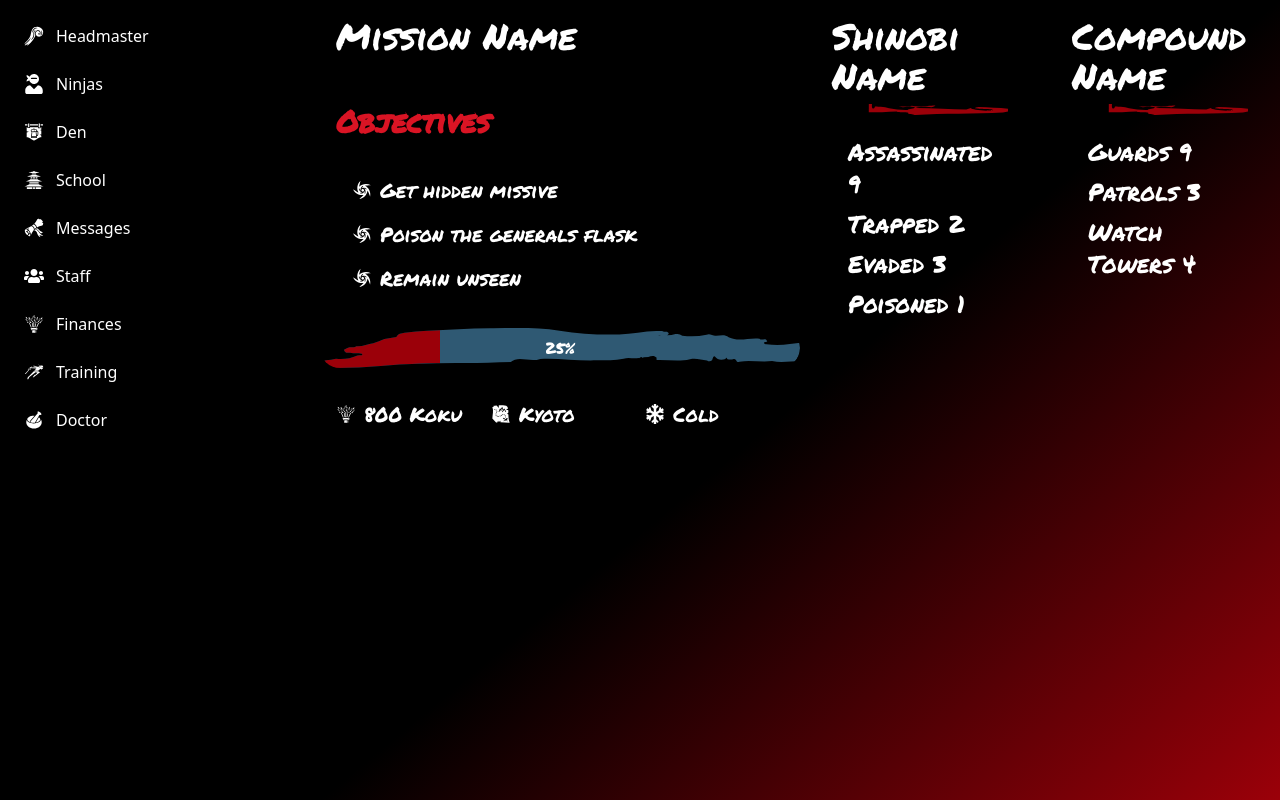
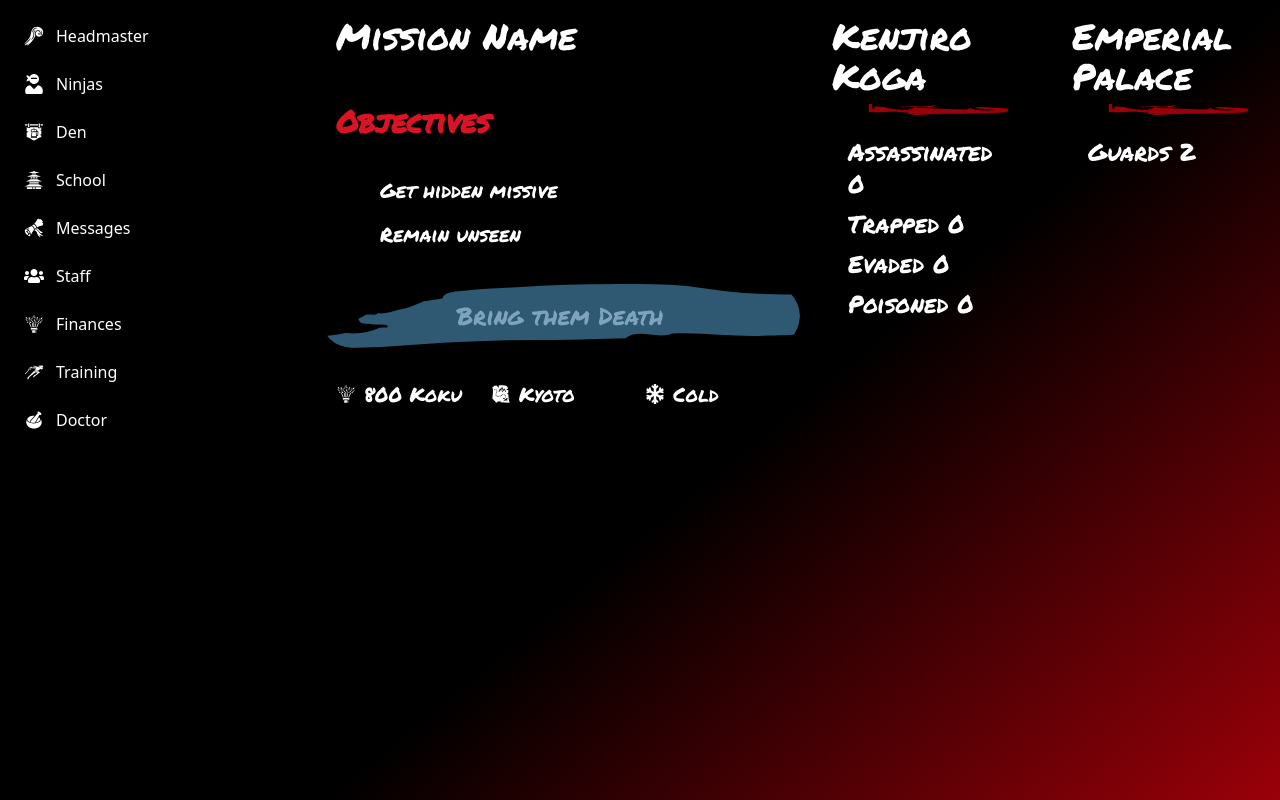
Before and after one commit to davidanitoiu/ninja-clan-manager, a Next.js app: page /mission in a window 1280 px wide. Built offline with nearby package versions, Linux system fonts and the light colour scheme.

Commit message:
Connected mission page to mission engine

```diff
--- a/pages/mission.tsx
+++ b/pages/mission.tsx
@@ -1,10 +1,10 @@
-import Compound from 'components/Compound';
-import { capitalize, forEach, map } from 'lodash';
+import { filter, forEach, reduce, round } from 'lodash';
 import type { NextPage } from 'next';
 import Head from 'next/head';
 import React, { useState } from 'react';
-import { GiShurikenAperture, GiTreasureMap, GiGrainBundle } from 'react-icons/gi';
 import { FaSnowflake } from 'react-icons/fa';
+import { IoSkull } from 'react-icons/io5';
+import { GiGrainBundle, GiShurikenAperture, GiTreasureMap } from 'react-icons/gi';
 import { calculateMissionOutcome, generateGuard, generateNinja } from 'utils/engine';
 import type { Guard, Ninja } from 'utils/types/character';
 import { MissionOutcome, MissionResult } from 'utils/types/events';
@@ -12,13 +12,16 @@ import { MissionOutcome, MissionResult } from 'utils/types/events';
 
 const MissionPage: NextPage = () => {
     const [ninja, setNinja] = useState<Ninja>(generateNinja(100));
-    const [compound, setCompound] = useState<Guard[]>([]);
+    const [compound, setCompound] = useState<Guard[]>([generateGuard(30), generateGuard(30)]);
     const [outcome, setOutcome] = useState<MissionOutcome>({
         missionResult: MissionResult.UNRESOLVED,
         spotted: false,
-        fled: false
+        fled: false,
+        assassinated: 0,
+        trapped: 0,
+        evaded: 0,
+        poisoned: 0
     })
-    const [power, setPower] = useState(100);
     const [progress, updateProgress] = useState('');
 
     const [messageQueue, setMessageQueue] = React.useState<string[]>([]);
@@ -40,49 +43,51 @@ const MissionPage: NextPage = () => {
         }
     }, [outcome, messageQueue])
 
-    const updateNinja = ((event: React.ChangeEvent<HTMLInputElement>) => {
-        event.preventDefault();
-        const attributeInput = event.currentTarget;
+    // const updateNinja = ((event: React.ChangeEvent<HTMLInputElement>) => {
+    //     event.preventDefault();
+    //     const attributeInput = event.currentTarget;
 
-        setNinja(currentValue => ({
-            ...currentValue,
-            [attributeInput.name]: attributeInput.value
-        }))
-    })
+    //     setNinja(currentValue => ({
+    //         ...currentValue,
+    //         [attributeInput.name]: attributeInput.value
+    //     }))
+    // })
 
-    const updateCompound = ((event: React.ChangeEvent<HTMLInputElement>) => {
-        event.preventDefault();
-        const attributeInput = event.currentTarget;
-        const guardNumber = Number(attributeInput.getAttribute('data-guard-number'));
+    // const updateCompound = ((event: React.ChangeEvent<HTMLInputElement>) => {
+    //     event.preventDefault();
+    //     const attributeInput = event.currentTarget;
+    //     const guardNumber = Number(attributeInput.getAttribute('data-guard-number'));
 
-        setCompound(currentValue => {
-            currentValue[guardNumber] = {
-                ...currentValue[guardNumber],
-                [attributeInput.name]: attributeInput.value
-            }
-            return [...currentValue]
-        })
-    })
+    //     setCompound(currentValue => {
+    //         currentValue[guardNumber] = {
+    //             ...currentValue[guardNumber],
+    //             [attributeInput.name]: attributeInput.value
+    //         }
+    //         return [...currentValue]
+    //     })
+    // })
 
-    const addGuard = ((event: React.MouseEvent<HTMLButtonElement>) => {
-        event.preventDefault();
+    // const addGuard = ((event: React.MouseEvent<HTMLButtonElement>) => {
+    //     event.preventDefault();
 
-        setCompound((currentValue: Guard[]) => {
-            const newGuard = generateGuard(power);
+    //     setCompound((currentValue: Guard[]) => {
+    //         const newGuard = generateGuard(power);
 
-            return [...currentValue, newGuard];
-        })
-    })
+    //         return [...currentValue, newGuard];
+    //     })
+    // })
 
-    const removeGuard = ((event: React.MouseEvent<HTMLButtonElement>) => {
-        event.preventDefault();
+    // const removeGuard = ((event: React.MouseEvent<HTMLButtonElement>) => {
+    //     event.preventDefault();
 
-        setCompound((currentValue: Guard[]) => currentValue.slice(0, currentValue.length - 1))
-    })
+    //     setCompound((currentValue: Guard[]) => currentValue.slice(0, currentValue.length - 1))
+    // })
 
     const startMission = () => {
         setOutcome(calculateMissionOutcome(ninja, compound, setMessageQueue))
     }
+
+    const guardsPassed = React.useMemo(() => outcome.assassinated + outcome.evaded + outcome.poisoned + outcome.trapped, [outcome]);
 
     return (
         <>
@@ -98,18 +103,23 @@ const MissionPage: NextPage = () => {
                     </div>
                     <div className='col-span-2 gap-2 px-4 rounded'>
                         <h2 className='text-primary font-display text-3xl pb-8 font-bold'>Objectives</h2>
-                        <ul className='grid gap-2 px-2 text-theme-white font-display text-xl'>
-                            <li><p className='px-2 py-1 flex items-center gap-2'><GiShurikenAperture />Get hidden missive</p></li>
-                            <li><p className='px-2 py-1  flex items-center gap-2'><GiShurikenAperture />Poison the generals flask</p></li>
-                            <li><p className='px-2 py-1  flex items-center gap-2'><GiShurikenAperture />Remain unseen</p></li>
+                        <ul className='grid gap-2 px-2 text-theme-white font-display text-xl '>
+                            <li><p className={'px-2 py-1 flex items-center gap-2 transition-colors'}><GiShurikenAperture className={outcome.missionResult === MissionResult.SUCCESS ? 'text-theme-white' : 'text-theme-black'} />Get hidden missive</p></li>
+                            <li><p className={'px-2 py-1  flex items-center gap-2 transition-colors'}><GiShurikenAperture className={!outcome.spotted && (outcome.missionResult === MissionResult.SUCCESS) ? 'text-theme-white' : 'text-theme-black'} />Remain unseen</p></li>
                         </ul>
                     </div>
                     <section className='col-span-2'>
-                        <div className="w-full max-w-xl bg-theme-white rounded-full progress-bar-background">
-                            <div className="font-display text-theme-white progress-bar w-1/4" />
+
+                        <div className="w-full bg-theme-white rounded-full progress-bar-background">
+                            <div className="font-display text-theme-white progress-bar" style={{ width: `${round((guardsPassed / compound.length) * 100, 0)}%` }} />
                             <div className='w-full grid place-items-center relative z-20'>
-                                <p className='text-theme-white font-display -mt-10'>25%</p>
+                                {messageQueue.length
+                                    ? (
+                                        <p className='text-theme-white font-display -mt-16 text-center max-w-md'>{progress}</p>
+                                    ) : <button onClick={startMission} className="text-2xl text-secondary-light -mt-16 w-full font-display">Bring them Death</button>
+                                }
                             </div>
+
                         </div>
 
                     </section>
@@ -123,56 +133,25 @@ const MissionPage: NextPage = () => {
                 </section>
                 <section id="score-board" className="w-full grid grid-cols-2 gap-8 p-4 mt-">
                     <div className='grid place-content-start gap-4 px-4 text-theme-white font-display text-2xl'>
-                        <p className='title-border  text-4xl'>Shinobi Name</p>
+                        <p className={`title-border text-4xl transition-colors ${(outcome.missionResult === MissionResult.EXECUTED || outcome.missionResult === MissionResult.CAPTURED) ? 'text-secondary' : 'text-theme-white'}`}>Kenjiro Koga</p>
                         <ul className='grid gap-2 pl-4'>
-                            <li><p className=''>Assassinated 9</p></li>
-                            <li><p className=''>Trapped 2</p></li>
-                            <li><p className=''>Evaded 3</p></li>
-                            <li><p className=''>Poisoned 1</p></li>
+                            <li><p className=''>Assassinated {outcome.assassinated}</p></li>
+                            <li><p className=''>Trapped {outcome.trapped}</p></li>
+                            <li><p className=''>Evaded {outcome.evaded}</p></li>
+                            <li><p className=''>Poisoned {outcome.poisoned}</p></li>
                         </ul>
                     </div>
                     <div className='grid place-content-start gap-4 px-4  text-theme-white font-display text-2xl '>
-                        <p className='title-border text-4xl'>Compound Name</p>
+                        <p className='title-border text-4xl'>Emperial Palace</p>
                         <ul className='grid gap-2 pl-4'>
-                            <li><p className=''>Guards 9</p></li>
-                            <li><p className=''>Patrols 3</p></li>
-                            <li><p className=''>Watch Towers 4</p></li>
+                            <li><p className=''>Guards {compound.length - guardsPassed}</p></li>
                         </ul>
                     </div>
                 </section>
 
+
             </main>
-            <section className='grid grid-cols-2 gap-8 mx-8 hidden'>
-                <div>
-                    <button onClick={startMission}>Complete mission</button>
-                    <p>{progress}</p>
-                </div>
-                <div>
-                    <p>Outcome: {outcome.missionResult}</p>
-                    <p>Spotted: {outcome.spotted.toString()}</p>
-                    <p>Fled: {outcome.spotted.toString()}</p>
-                </div>
-                <div >
-                    <h2>Ninja</h2>
-                    {map(ninja, (attributeValue, attributeName) => (
-                        <dd key={attributeName} style={{ display: 'grid', gridTemplateColumns: '1fr auto ' }}>
-                            <label htmlFor={'#' + attributeName}>{capitalize(attributeName)}</label>
-                            <input value={attributeValue} name={attributeName} id={attributeName} type="number" min="1" max="20" onChange={updateNinja} />
-                        </dd>
-                    ))}
 
-                </div>
-                <div >
-                    <h2>Compound</h2>
-                    <div>
-                        <button onClick={addGuard}>Add guard</button>
-                        <button onClick={removeGuard}>Remove guard</button>
-                        <label htmlFor="guard-power-level">Guard Power Level</label>
-                        <input value={power} id={'guard-power-level'} onChange={(event: React.ChangeEvent<HTMLInputElement>) => { setPower(Number(event.currentTarget.value)) }} type='number' min={10} max={100} />
-                    </div>
-                    <Compound compound={compound} updateCompound={updateCompound} />
-                </div>
-            </section>
         </>
     )
 }
--- a/styles/globals.css
+++ b/styles/globals.css
@@ -17,12 +17,13 @@
     mask: url(border-1.svg) no-repeat;
     mask-position: 0% 100%;
     mask-size: cover;
-    @apply block w-full h-10 bg-secondary-dark;
+    @apply block w-full h-16 bg-secondary-dark;
 }
 
 .progress-bar {
     mask: url(border-1.svg) no-repeat;
     mask-position: 0% 100%;
     mask-size: cover;
-    @apply block h-10 bg-primary-dark;
+    transition: width 2s;
+    @apply block h-16 bg-primary-dark;
 }
--- a/utils/engine/missionOutcome.ts
+++ b/utils/engine/missionOutcome.ts
@@ -26,9 +26,16 @@ function doesEscape(ninja: Ninja, compound: Compound) {
 }
 
 export function calculateMissionOutcome(ninja: Ninja, compound: Compound, setMessageQueue: Dispatch<SetStateAction<string[]>>): MissionOutcome {
-  let missionResult = MissionResult.UNRESOLVED;
   let flees = false;
-  let spotted = false;
+  const outcome: MissionOutcome = {
+    missionResult: MissionResult.UNRESOLVED,
+    fled: false,
+    spotted: false,
+    assassinated: 0,
+    trapped: 0,
+    poisoned: 0,
+    evaded: 0
+  }
 
   setMessageQueue((prevValue) => [...prevValue, 'Your ninja begins the approach...']);
 
@@ -47,19 +54,24 @@ export function calculateMissionOutcome(ninja: Ninja, compound: Compound, setMes
         if (isApproachedWhileLayingTrap) {
           setMessageQueue((prevValue) => [...prevValue, 'A guard is approaching!']);
           const isSpottedWhileLayingTrap = determineOdds(ninja.stealth, guard.attributes.scouting);
-          spotted = true;
+          outcome.spotted = true;
           if (isSpottedWhileLayingTrap) {
             setMessageQueue((prevValue) => [...prevValue, 'Your ninja was spotted while trying to lay the trap. He tries to flee.']);
             flees = true;
+
             return false
           } else {
             setMessageQueue((prevValue) => [...prevValue, 'The guard has fallen into our trap.']);
-            guard.alive = false
+            outcome.trapped += 1;
+            outcome.spotted = false;
+
             return true;
           }
         } else {
           setMessageQueue((prevValue) => [...prevValue, 'The guard has fallen into our trap.']);
-          guard.alive = false
+          outcome.trapped += 1;
+          outcome.spotted = false;
+
           return true;
         }
       }
@@ -70,46 +82,46 @@ export function calculateMissionOutcome(ninja: Ninja, compound: Compound, setMes
       const isNinjaSpotted = determineOdds(ninja.stealth, guard.attributes.scouting);
       if (isNinjaSpotted) {
         setMessageQueue((prevValue) => [...prevValue, 'He was spotted!']);
-        spotted = true;
+        outcome.spotted = true;
         const doesNinjaFight = determineOdds(luckRoll(), (ninja.decision + ninja.aggression + ninja.handToHand) / 3);
         if (doesNinjaFight) {
           setMessageQueue((prevValue) => [...prevValue, 'Like a true warrior, your Ninja has decided to fight!']);
           const doesNinjaWin = determineOdds(ninja.handToHand, guard.attributes.handToHand);
           if (doesNinjaWin) {
             setMessageQueue((prevValue) => [...prevValue, "The guard was eliminated."]);
-            spotted = false;
-            guard.alive = false;
+            outcome.spotted = false;
+            outcome.assassinated += 1;
             return true;
           }
         }
         return false;
       } else {
-        setMessageQueue((prevValue) => [...prevValue, 'Your Ninja has is moving like a shadow. Unseen. Unheard.']);
+        setMessageQueue((prevValue) => [...prevValue, 'Your Ninja has is moving like a shadow.', 'Unseen. Unheard.']);
+        outcome.evaded += 1;
         return true;
       }
+
     }
+    setMessageQueue((prevValue) => [...prevValue, 'On to the next target']);
   })
 
   if (compound.length === 0) {
     setMessageQueue((prevValue) => [...prevValue, "It appears the compound is unguarded. This will be child's play!"]);
   }
 
-  const fled = flees ? doesEscape(ninja, compound) : false
+  outcome.fled = flees ? doesEscape(ninja, compound) : false
 
   if (sneakPastGuards) {
-    missionResult = MissionResult.SUCCESS
+    outcome.missionResult = MissionResult.SUCCESS;
+    outcome.spotted = false;
     setMessageQueue((prevValue) => [...prevValue, "Mission accomplished! Well done, Master Ninja!"]);
-  } else if (fled) {
-    missionResult = MissionResult.FAILED
+  } else if (outcome.fled) {
+    outcome.missionResult = MissionResult.FAILED
     setMessageQueue((prevValue) => [...prevValue, "Oh no! Your ninja has fled. Shameful display!"]);
-  } else if (!sneakPastGuards && !fled) {
-    missionResult = MissionResult.EXECUTED
-    setMessageQueue((prevValue) => [...prevValue, "My lord, your ninja has been captured and was executed by the enemy! This is a black day for our school!"]);
+  } else if (!sneakPastGuards && !outcome.fled) {
+    outcome.missionResult = MissionResult.EXECUTED
+    setMessageQueue((prevValue) => [...prevValue, "My lord, your ninja has been executed!", "This is a black day for our school!"]);
   }
 
-  return {
-    missionResult,
-    spotted,
-    fled
-  }
+  return outcome
 }
--- a/utils/types/events/mission.ts
+++ b/utils/types/events/mission.ts
@@ -12,7 +12,11 @@ export enum MissionResult {
 export type MissionOutcome = {
     missionResult: MissionResult,
     spotted: boolean,
-    fled: boolean
+    fled: boolean,
+    assassinated: number,
+    trapped: number,
+    evaded: number,
+    poisoned: number,
   }
 
 export type MissionSetup = {
```
